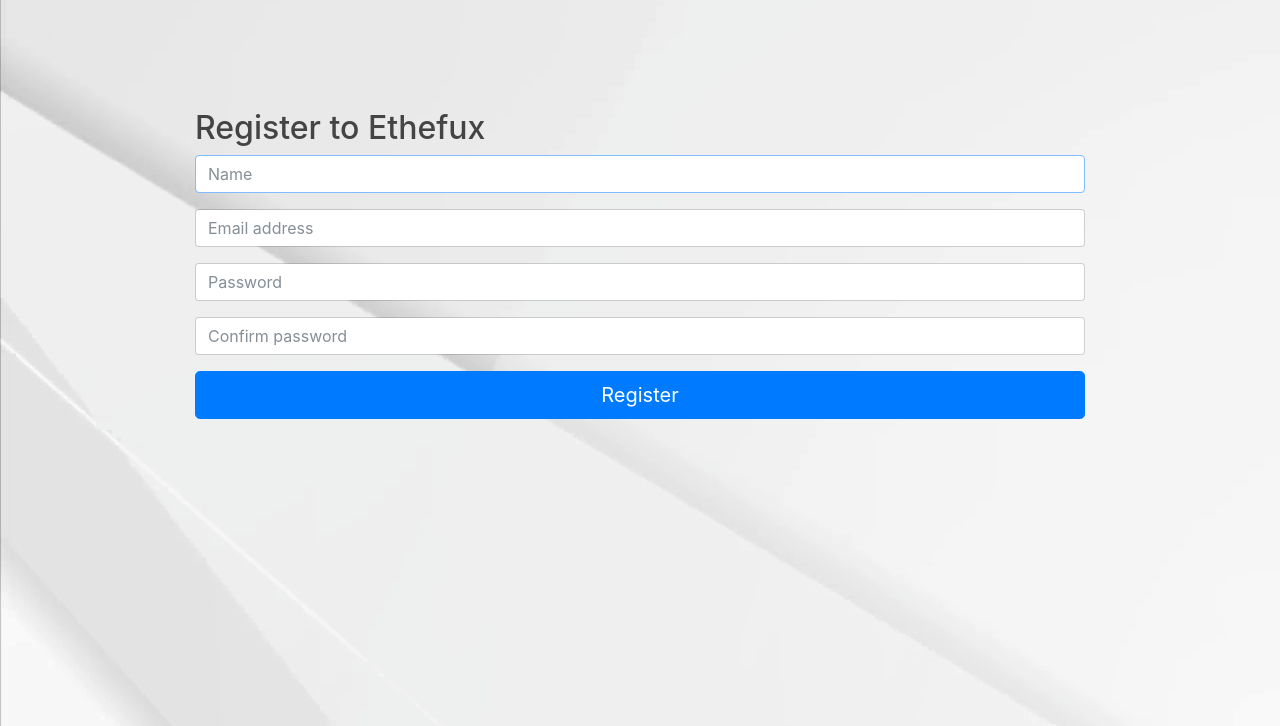
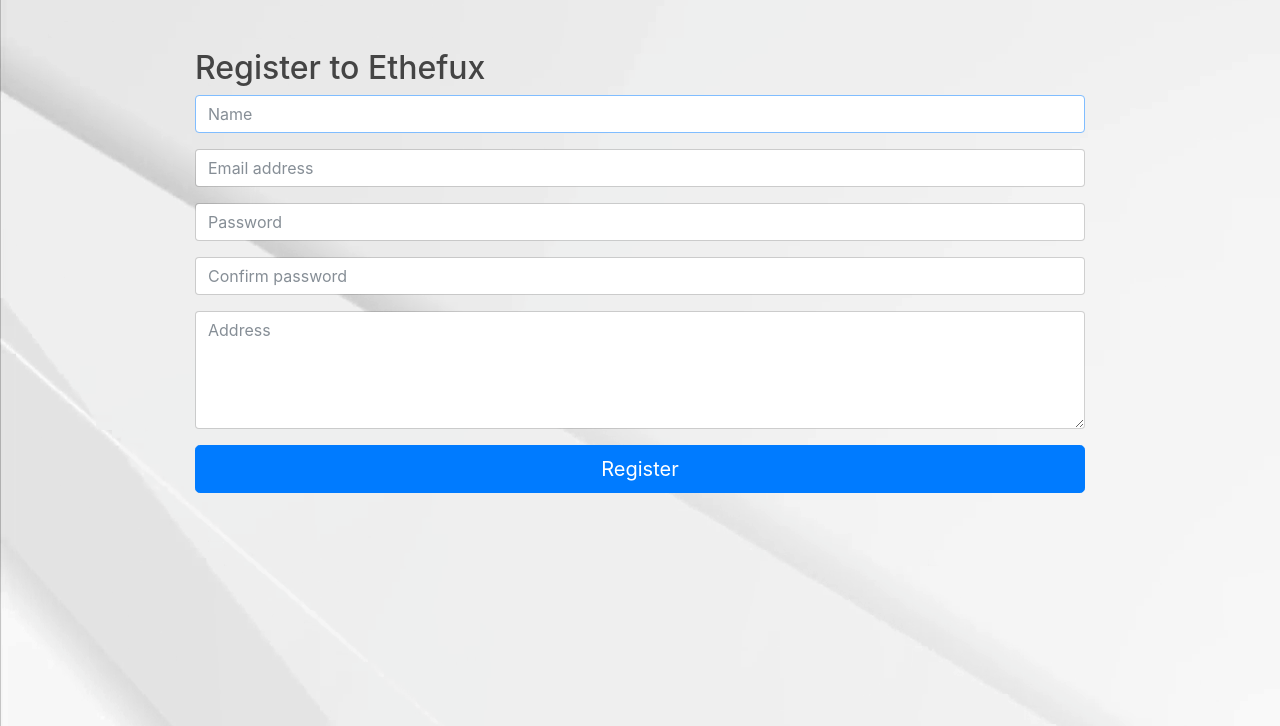
Before and after one commit to Iain530/Ethefux, a Django app: page /registration/register/ in a window 1280 px wide. Shown: the part 74-800 px from the top of the page. Run offline with Django 3.2, Linux system fonts and the light colour scheme; some libraries are stand-ins or nearby versions.

Commit message:
ID and home fields

```diff
--- a/ethefux/ethefux_app/models.py
+++ b/ethefux/ethefux_app/models.py
@@ -10,8 +10,8 @@
 class UserProfile(models.Model):
     user = models.OneToOneField(User, on_delete=models.CASCADE, related_name='user_profile')
     name = models.CharField(max_length=100)
-    identification = models.ImageField(blank=True, null=True)
-    home_address = models.CharField(max_length=300)
+    identification = models.ImageField(upload_to='IDs/', blank=True)
+    home_address = models.TextField(max_length=300)
     wallet = models.ForeignKey("Wallet")
     credit_score = models.IntegerField(default=100)
     verified = models.BooleanField(default=False)
--- a/ethefux/registration/forms.py
+++ b/ethefux/registration/forms.py
@@ -23,15 +23,18 @@
     email = forms.CharField(widget=forms.EmailInput(attrs={'class': 'form-control', 'placeholder':'Email address'}),
                             max_length=150, validators=[EmailValidator], label="Email")
 
-    password = forms.CharField(widget=forms.PasswordInput(attrs={'class': 'form-control', 'placeholder':'Password'}),
+    password = forms.CharField(widget=forms.PasswordInput(attrs={'class': 'form-control', 'placeholder':'Password',}),
                                max_length=150, min_length=10, validators=[PasswordValidator], label="Password")
 
     password_confirm = forms.CharField(
         widget=forms.PasswordInput(attrs={'class': 'form-control', 'placeholder':'Confirm password'}), max_length=150,
         validators=[PasswordValidator], label="Confirm Password")
 
+    home_address = forms.CharField(widget=forms.Textarea(attrs={'placeholder':'Address', 'class':'form-control', 'rows':'5'}),
+        max_length=300)
+
     class Meta:
-        fields = ('name', 'email', 'password')
+        fields = ('name', 'email', 'home_address', 'password')
 
 class UpdateForm(forms.Form):
     name = forms.CharField(
@@ -40,6 +43,13 @@
 
     email = forms.CharField(widget=forms.EmailInput(attrs={'class': 'form-control', 'placeholder':'Email address'}),
                             max_length=150, validators=[EmailValidator], label="Email")
+
+
+    home_address = forms.CharField(widget=forms.Textarea(attrs={'placeholder':'Address', 'class':'form-control', 'rows':'5'}),
+        max_length=300)
+
+    identification = forms.FileField(widget=forms.ClearableFileInput(attrs={'class':'form-control-file'}),
+                                        help_text="Identification", label="Identification")
 
     new_password = forms.CharField(
         widget=forms.PasswordInput(attrs={'class': 'form-control', 'placeholder':'New password'}), max_length=150, min_length=10,
@@ -53,4 +63,4 @@
                                max_length=150, validators=[PasswordValidator], label="Password")
 
     class Meta:
-        fields = ('name', 'email', 'password')
+        fields = ('name', 'email', 'home_address', 'identification', 'password')
--- a/ethefux/registration/views.py
+++ b/ethefux/registration/views.py
@@ -40,6 +40,7 @@
 
                         profile = new_user.user_profile
                         profile.name = name
+                        profile.home_address = home_address
                         profile.save()
 
                         return HttpResponseRedirect(reverse("registration:user_login"))
@@ -77,16 +78,18 @@
 def user_update(request):
     user = request.user
     user_profile = request.user.user_profile
-    user_form = UpdateForm(initial={'name':user_profile.name, 'email':user.email})
+    user_form = UpdateForm(initial={'name':user_profile.name, 'email':user.email, 'home_address': user_profile.home_address,
+                                    'identification': user_profile.identification})
 
     # If we are getting a new user
     if request.method == "POST":
-        user_form = UpdateForm(request.POST)
+        user_form = UpdateForm(request.POST, request.FILES)
 
         # Make sure the new user has put in all the right details
         if user_form.is_valid():
             name = user_form.cleaned_data.get("name")
             email = user_form.cleaned_data.get("email")
+            home_address = user_form.cleaned_data.get("home_address")
             password = user_form.cleaned_data.get("password")
             new_password = user_form.cleaned_data.get("new_password")
             new_password_confirm = user_form.cleaned_data.get("new_password_confirm")
@@ -102,6 +105,10 @@
                         request.user.save()
 
                         profile = UserProfile.objects.get(user=request.user)
+
+                        if 'identification' in request.FILES:
+                            profile.identification = request.FILES['identification']
+                            print "yay"
                         profile.name = name
                         profile.save()
 
--- a/ethefux/static/css/styles.css
+++ b/ethefux/static/css/styles.css
@@ -17,8 +17,9 @@
 	padding: 20px 40px;
 }
 
-body.ethefux a.navbar-brand {
-
+.ethefux #register-div {
+	position: relative;
+	top: 0px;
 }
 
 body.ethefux .navbar a.nav-link {
--- a/ethefux/templates/account.html
+++ b/ethefux/templates/account.html
@@ -12,8 +12,8 @@
     {% if user.is_authenticated %}
         Name: {{ user.user_profile.name }} <br>
         Email: {{ user.email }} <br>
-        ID: {{ user.user_profile.identification }} <br>
         Home address: {{ user.user_profile.home_address }} <br>
+        ID: <a href="/media/{{ user.user_profile.identification }}">{{ user.user_profile.identification }}</a> <br>
     {% else %}
         You really shouldn't be able to see this lolololol
     {% endif %}
--- a/ethefux/templates/helpers/form.html
+++ b/ethefux/templates/helpers/form.html
@@ -37,14 +37,15 @@
                     {% if postfix %}
                         {{ field }} {{ field.label }}
                     {% else %}
+                        {% if field.help_text %}
+                            <span class="help">
+                                {{ field.help_text }}
+                            </span>
+                            <br>
+                        {% endif %}
                         {{ field }}
                     {% endif %}
 
-                    {% if field.help_text %}
-                        <span class="help">
-                            {{ field.help_text }}
-                        </span>
-                    {% endif %}
                 </div>
 
             {% endfor %}
--- a/ethefux/templates/registration/register.html
+++ b/ethefux/templates/registration/register.html
@@ -7,7 +7,7 @@
 
 {% block body_block %}
 
-	<div class="container">
+	<div id="register-div" class="container">
 
 		<h2 class="form-signin-heading">Register to Ethefux</h2>
 		{% if registered %}
--- a/ethefux/templates/registration/update.html
+++ b/ethefux/templates/registration/update.html
@@ -10,7 +10,7 @@
 
 	<div class="box_center">
 
-			<form id="registration_form" method="post" action="{% url 'registration:user_update' %}">
+			<form id="registration_form" method="post" action="{% url 'registration:user_update' %}" enctype="multipart/form-data">
 			<h2 class="form-signin-heading">Update your Ethefux profile</h2>
 				{% csrf_token %}
 				{% include "helpers/form.html" with submit_value="Update"%}
```
Also changed, not shown: 1 other file.
